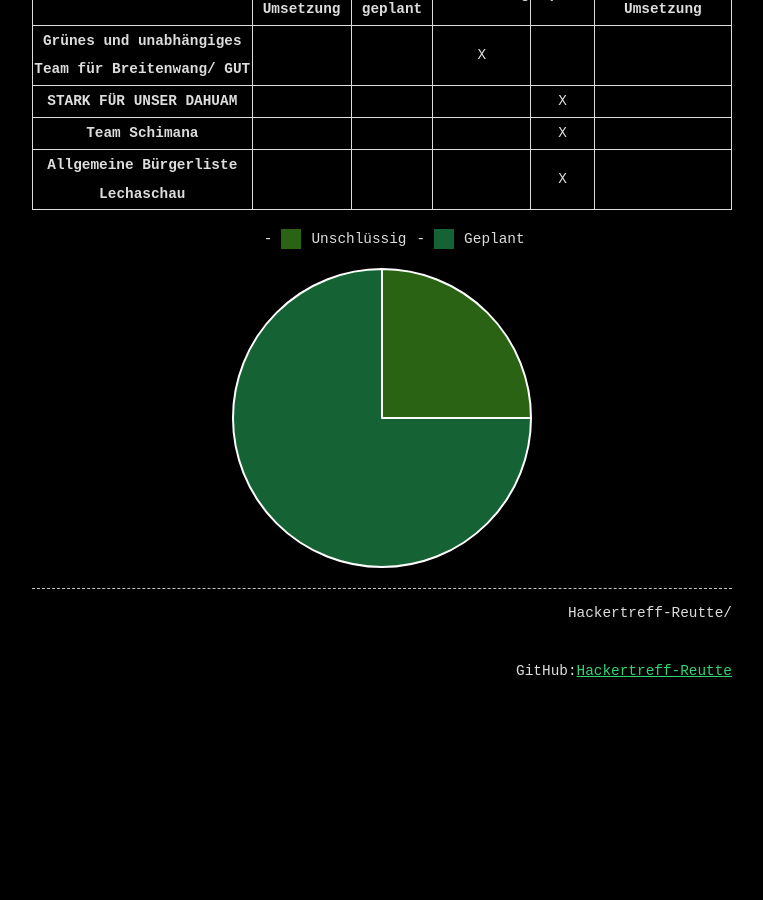
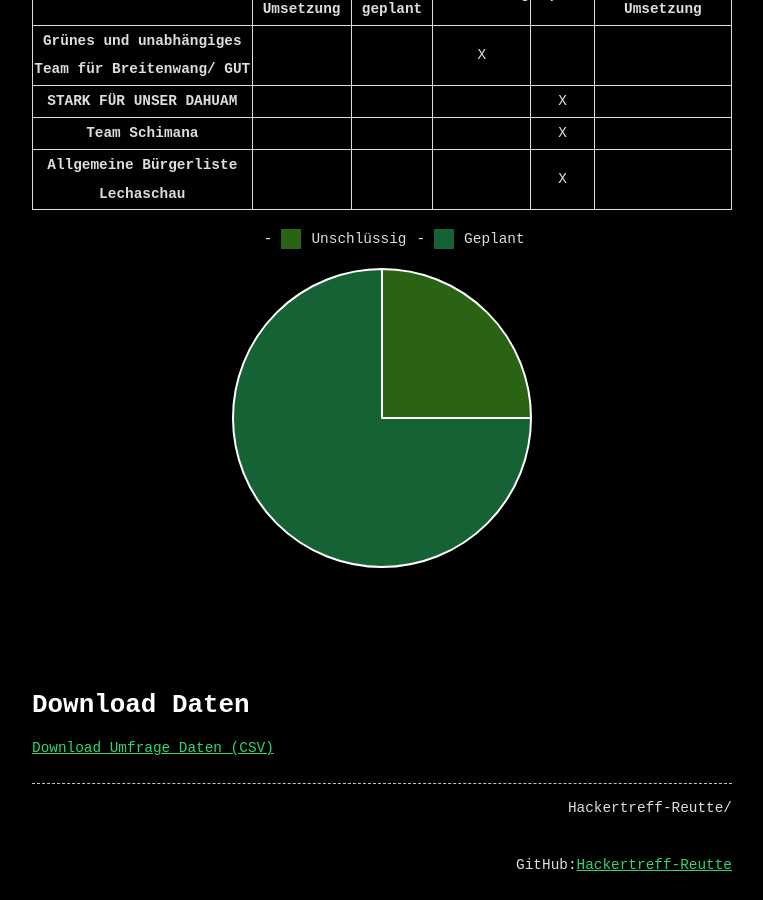
Before and after one commit to Hackertreff-Reutte/Hackertreff-Reutte.github.io, a Jekyll site: the page built from _posts/2022-02-24-Gemeinderahtswahlen-2022-Listenumfrage.md, in a window 1280 px wide and 900 px high, scrolled down 16278 px. Shown: the whole window, without its empty margins (258-1021 px from the left). Built offline with Jekyll 4.4.1, drawn with Linux system fonts in a browser that asks for light colours; nearby versions of some CDN libraries; before the commit the page ends 16983 px from its top, so only the background shows below that.

Commit message:
added download button for CSV data

```diff
--- a/_posts/2022-02-24-Gemeinderahtswahlen-2022-Listenumfrage.md
+++ b/_posts/2022-02-24-Gemeinderahtswahlen-2022-Listenumfrage.md
@@ -252,6 +252,13 @@ Internetauftritt verfügen.
 
 
 
+<br>
+<br>
+
+# Download Daten
+<a href="{{ layout.post_assets | liquify }}/csv/umfrage.csv" download>Download Umfrage Daten (CSV)</a>
+
+
 <script src="https://cdnjs.cloudflare.com/ajax/libs/Chart.js/3.7.1/chart.min.js" integrity="sha512-QSkVNOCYLtj73J4hbmVoOV6KVZuMluZlioC+trLpewV8qMjsWqlIQvkn1KGX2StWvPMdWGBqim1xlC8krl1EKQ==" crossorigin="anonymous" referrerpolicy="no-referrer"></script>
 <script src="https://cdnjs.cloudflare.com/ajax/libs/PapaParse/5.3.1/papaparse.min.js" integrity="sha512-EbdJQSugx0nVWrtyK3JdQQ/03mS3Q1UiAhRtErbwl1YL/+e2hZdlIcSURxxh7WXHTzn83sjlh2rysACoJGfb6g==" crossorigin="anonymous" referrerpolicy="no-referrer"></script>
 <script src="{{ layout.post_assets | liquify }}/js/post.js"></script>
--- a/assets/posts/2022-02-24-Gemeinderahtswahlen-2022-Listenumfrage/js/post.js
+++ b/assets/posts/2022-02-24-Gemeinderahtswahlen-2022-Listenumfrage/js/post.js
@@ -118,8 +118,6 @@ function createRadarGraph(data){
 
     dataSets.push(set);
   }
-
-  console.log(dataLabels)
 
   new Chart(document.getElementById("vereine"), {
     type: 'radar',
```
